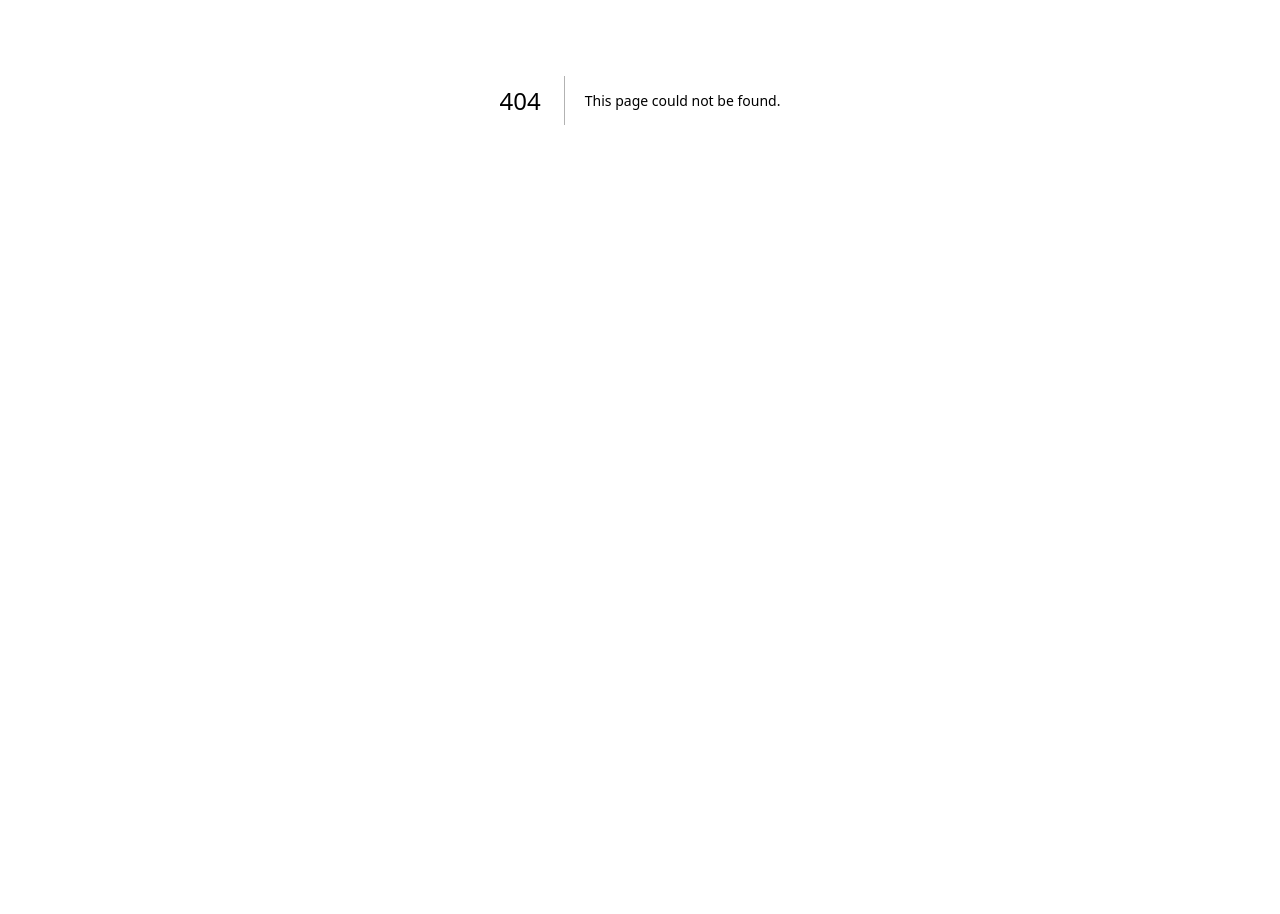
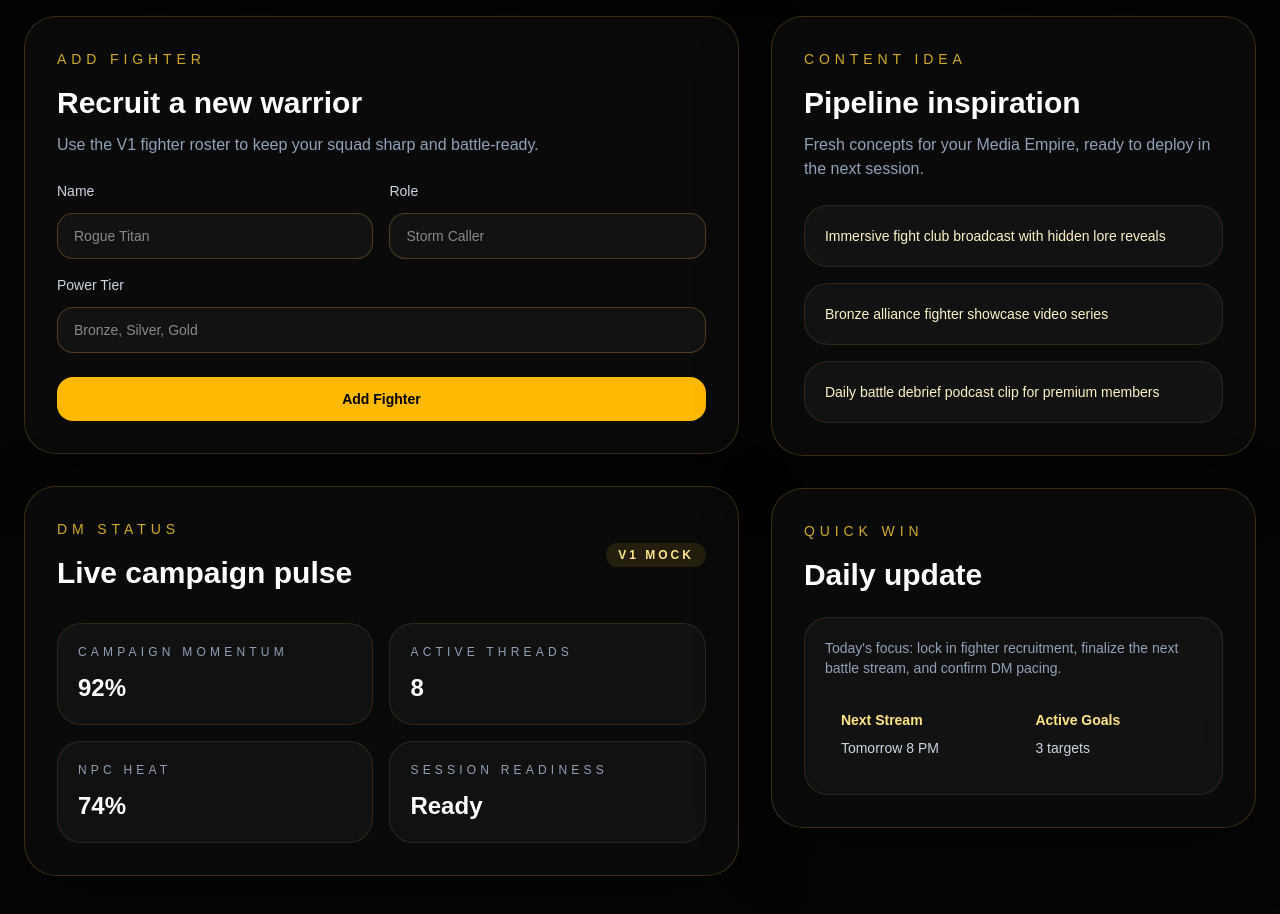
Before and after one commit to reginaldmlangley-star/uncut-os, a Next.js app: page /dashboard in a window 1280 px wide. Before the commit this address had no page. Shown: the part 300-1214 px from the top of the page. Before the commit the page ends 800 px from the top, so only its background shows below. Built offline with nearby package versions, Linux system fonts and the light colour scheme.

Commit message:
Building the internal V1 dashboard

```diff
--- /dev/null
+++ b/app/dashboard/page.tsx
@@ -0,0 +1,162 @@
+"use client";
+
+import { useState } from "react";
+
+export default function DashboardPage() {
+  const [fighterName, setFighterName] = useState("");
+  const [fighterRole, setFighterRole] = useState("");
+  const [fighterPower, setFighterPower] = useState("");
+
+  function handleAddFighter(event: React.FormEvent<HTMLFormElement>) {
+    event.preventDefault();
+    if (!fighterName || !fighterRole) {
+      window.alert("Enter fighter name and role to add.");
+      return;
+    }
+    window.alert(`Added fighter: ${fighterName} (${fighterRole})`);
+    setFighterName("");
+    setFighterRole("");
+    setFighterPower("");
+  }
+
+  const statusItems = [
+    { label: "Campaign Momentum", value: "92%", bronze: true },
+    { label: "Active Threads", value: "8", bronze: false },
+    { label: "NPC Heat", value: "74%", bronze: true },
+    { label: "Session Readiness", value: "Ready", bronze: false },
+  ];
+
+  const contentIdeas = [
+    "Immersive fight club broadcast with hidden lore reveals",
+    "Bronze alliance fighter showcase video series",
+    "Daily battle debrief podcast clip for premium members",
+  ];
+
+  return (
+    <main className="min-h-screen bg-[#050505] text-slate-100">
+      <div className="mx-auto max-w-7xl px-6 py-12">
+        <header className="mb-10 overflow-hidden rounded-[2rem] border border-[#b07b2e] bg-[#0c0c0c]/95 p-8 shadow-[0_30px_120px_rgba(0,0,0,0.45)]">
+          <div className="flex flex-col gap-8 xl:flex-row xl:items-center xl:justify-between">
+            <div>
+              <p className="text-sm uppercase tracking-[0.35em] text-amber-300/80">Media Empire</p>
+              <h1 className="mt-4 text-5xl font-black tracking-tight text-amber-100">UNCUT OS V1</h1>
+              <p className="mt-3 max-w-2xl text-lg leading-8 text-slate-300">
+                Command center for your crew, content, and live execution.
+              </p>
+            </div>
+            <div className="rounded-[1.75rem] border border-[#b07b2e]/40 bg-[#111111] px-6 py-5 text-right">
+              <p className="text-xs uppercase tracking-[0.35em] text-slate-400">Daily Execution Score</p>
+              <div className="mt-4 h-4 overflow-hidden rounded-full bg-white/10">
+                <div className="h-full rounded-full bg-gradient-to-r from-amber-400 via-orange-500 to-amber-300" style={{ width: "78%" }} />
+              </div>
+              <p className="mt-4 text-3xl font-semibold text-amber-100">78%</p>
+              <p className="text-sm text-slate-400">Keep the momentum high and deliver every mission.</p>
+            </div>
+          </div>
+        </header>
+
+        <div className="grid gap-8 xl:grid-cols-[1.4fr_0.95fr]">
+          <section className="space-y-8">
+            <div className="rounded-[2rem] border border-[#b07b2e]/30 bg-[#0b0b0b]/95 p-8 shadow-[0_20px_70px_rgba(0,0,0,0.4)]">
+              <p className="text-sm uppercase tracking-[0.35em] text-amber-300/80">Add Fighter</p>
+              <h2 className="mt-4 text-3xl font-semibold text-white">Recruit a new warrior</h2>
+              <p className="mt-3 text-slate-400">
+                Use the V1 fighter roster to keep your squad sharp and battle-ready.
+              </p>
+              <form className="mt-6 grid gap-4 sm:grid-cols-2" onSubmit={handleAddFighter}>
+                <label className="block text-sm text-slate-300">
+                  Name
+                  <input
+                    value={fighterName}
+                    onChange={(event) => setFighterName(event.target.value)}
+                    placeholder="Rogue Titan"
+                    className="mt-3 w-full rounded-2xl border border-[#b07b2e]/40 bg-[#121212] px-4 py-3 text-white outline-none transition focus:border-amber-300/80 focus:ring-2 focus:ring-amber-300/20"
+                  />
+                </label>
+                <label className="block text-sm text-slate-300">
+                  Role
+                  <input
+                    value={fighterRole}
+                    onChange={(event) => setFighterRole(event.target.value)}
+                    placeholder="Storm Caller"
+                    className="mt-3 w-full rounded-2xl border border-[#b07b2e]/40 bg-[#121212] px-4 py-3 text-white outline-none transition focus:border-amber-300/80 focus:ring-2 focus:ring-amber-300/20"
+                  />
+                </label>
+                <label className="block text-sm text-slate-300 sm:col-span-2">
+                  Power Tier
+                  <input
+                    value={fighterPower}
+                    onChange={(event) => setFighterPower(event.target.value)}
+                    placeholder="Bronze, Silver, Gold"
+                    className="mt-3 w-full rounded-2xl border border-[#b07b2e]/40 bg-[#121212] px-4 py-3 text-white outline-none transition focus:border-amber-300/80 focus:ring-2 focus:ring-amber-300/20"
+                  />
+                </label>
+                <button
+                  type="submit"
+                  className="mt-2 inline-flex w-full items-center justify-center rounded-2xl bg-amber-400 px-6 py-3 text-sm font-semibold text-black transition hover:bg-amber-300 sm:col-span-2"
+                >
+                  Add Fighter
+                </button>
+              </form>
+            </div>
+
+            <div className="rounded-[2rem] border border-[#b07b2e]/30 bg-[#0b0b0b]/95 p-8 shadow-[0_20px_70px_rgba(0,0,0,0.4)]">
+              <div className="flex items-center justify-between">
+                <div>
+                  <p className="text-sm uppercase tracking-[0.35em] text-amber-300/80">DM Status</p>
+                  <h2 className="mt-4 text-3xl font-semibold text-white">Live campaign pulse</h2>
+                </div>
+                <span className="rounded-full bg-amber-300/10 px-3 py-1 text-xs font-semibold uppercase tracking-[0.25em] text-amber-200">
+                  V1 Mock</span>
+              </div>
+
+              <div className="mt-8 grid gap-4 sm:grid-cols-2">
+                {statusItems.map((item) => (
+                  <div key={item.label} className="rounded-3xl border border-[#b07b2e]/20 bg-[#111111] p-5">
+                    <p className="text-xs uppercase tracking-[0.35em] text-slate-400">{item.label}</p>
+                    <p className="mt-3 text-2xl font-semibold text-white">{item.value}</p>
+                  </div>
+                ))}
+              </div>
+            </div>
+          </section>
+
+          <aside className="space-y-8">
+            <div className="rounded-[2rem] border border-[#b07b2e]/30 bg-[#0b0b0b]/95 p-8 shadow-[0_20px_70px_rgba(0,0,0,0.4)]">
+              <p className="text-sm uppercase tracking-[0.35em] text-amber-300/80">Content Idea</p>
+              <h2 className="mt-4 text-3xl font-semibold text-white">Pipeline inspiration</h2>
+              <p className="mt-3 text-slate-400">
+                Fresh concepts for your Media Empire, ready to deploy in the next session.
+              </p>
+              <div className="mt-6 space-y-4">
+                {contentIdeas.map((idea) => (
+                  <div key={idea} className="rounded-3xl border border-[#b07b2e]/20 bg-[#121212] p-5">
+                    <p className="text-sm text-amber-100">{idea}</p>
+                  </div>
+                ))}
+              </div>
+            </div>
+
+            <div className="rounded-[2rem] border border-[#b07b2e]/30 bg-[#0b0b0b]/95 p-8 shadow-[0_20px_70px_rgba(0,0,0,0.4)]">
+              <p className="text-sm uppercase tracking-[0.35em] text-amber-300/80">Quick win</p>
+              <h2 className="mt-4 text-3xl font-semibold text-white">Daily update</h2>
+              <div className="mt-6 space-y-4 rounded-3xl border border-[#b07b2e]/20 bg-[#111111] p-5">
+                <p className="text-sm text-slate-400">Today's focus: lock in fighter recruitment, finalize the next battle stream, and confirm DM pacing.</p>
+                <div className="grid gap-3 text-sm sm:grid-cols-2">
+                  <div className="rounded-3xl bg-[#121212] p-4">
+                    <p className="text-amber-200 font-semibold">Next Stream</p>
+                    <p className="mt-2 text-slate-300">Tomorrow 8 PM</p>
+                  </div>
+                  <div className="rounded-3xl bg-[#121212] p-4">
+                    <p className="text-amber-200 font-semibold">Active Goals</p>
+                    <p className="mt-2 text-slate-300">3 targets</p>
+                  </div>
+                </div>
+              </div>
+            </div>
+          </aside>
+        </div>
+      </div>
+    </main>
+  );
+}
--- a/app/login/page.tsx
+++ b/app/login/page.tsx
@@ -53,7 +53,7 @@ export default function LoginPage() {
 
       console.log("Login successful:", data);
       window.alert("Success!");
-      router.push("/files");
+      router.push("/dashboard");
     } catch (err) {
       console.error("Unexpected login error:", err);
       window.alert("An unexpected error occurred. Check the console.");
```
